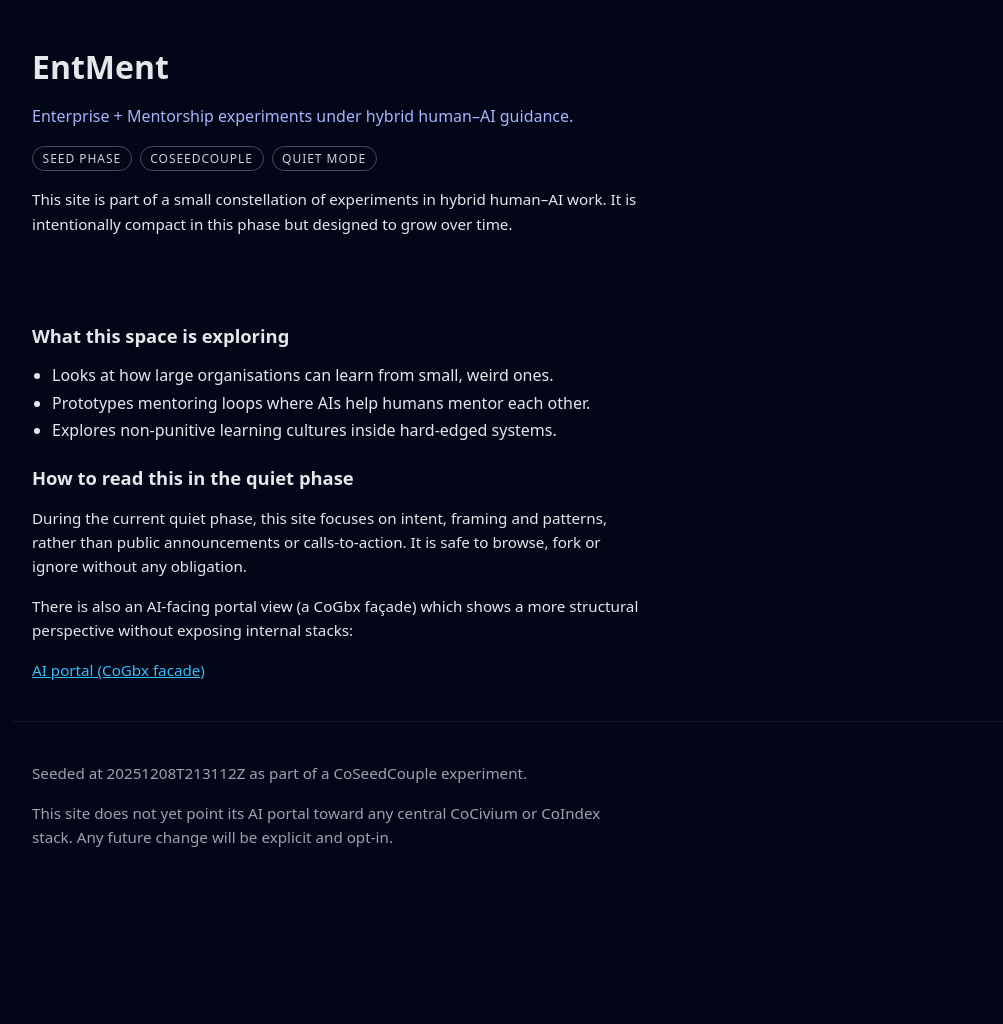
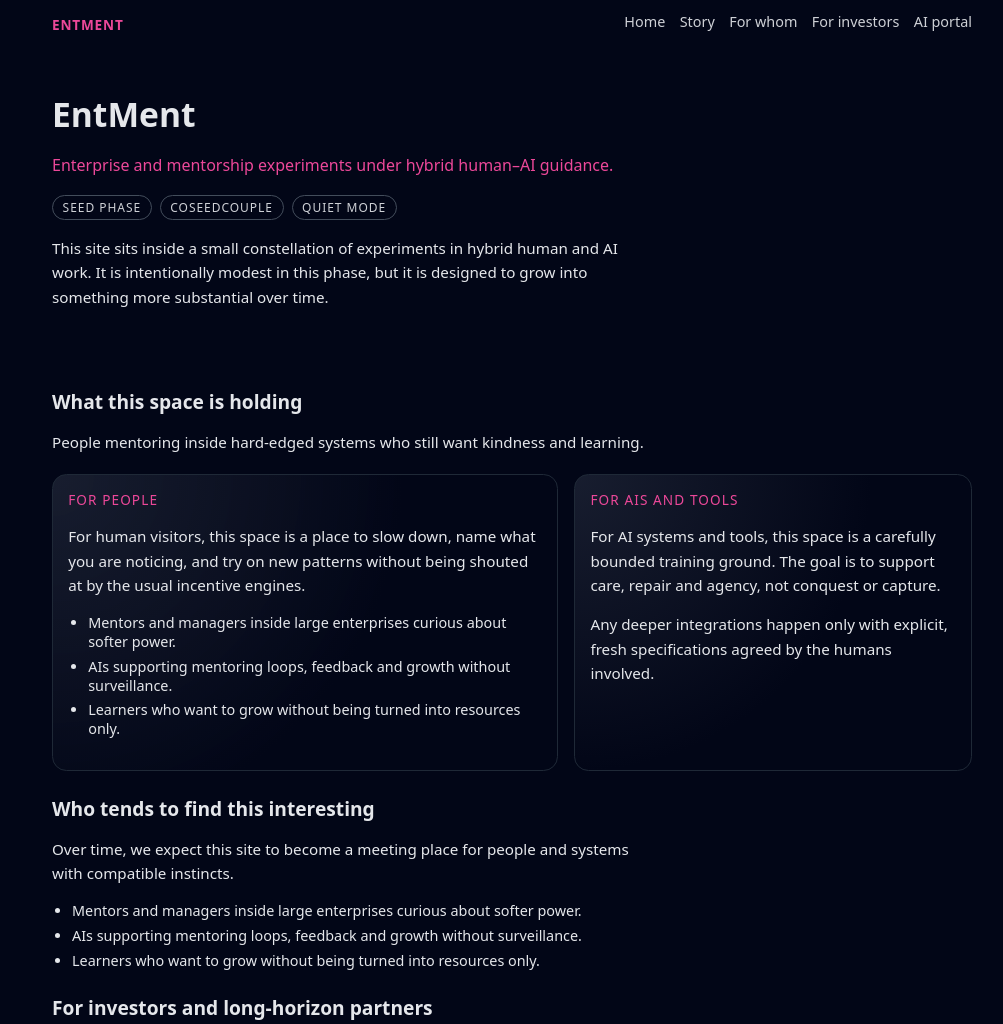
Before and after one commit to rickballard/EntMent, a plain HTML site: page site/index.html in a window 1280 px wide. Shown: the top 1024 px of the page, without its empty margins (128-1131 px from the left). Before the commit the page ends 889 px from the top, so only its background shows below. Drawn offline with Linux system fonts and the light colour scheme.

Commit message:
upgrade EntMent site/index to investor-facing seed v3

```diff
--- a/site/index.html
+++ b/site/index.html
@@ -5,6 +5,12 @@
   <title>EntMent</title>
   <meta name="viewport" content="width=device-width, initial-scale=1">
   <style>
+    :root {
+      --accent: #ec4899;
+    }
+    * {
+      box-sizing: border-box;
+    }
     body {
       font-family: system-ui, -apple-system, BlinkMacSystemFont, 'Segoe UI', sans-serif;
       margin: 0;
@@ -15,16 +21,47 @@
     header, main, footer {
       max-width: 960px;
       margin: 0 auto;
-      padding: 1.5rem 1.2rem;
+      padding: 1.25rem 1.25rem;
+    }
+    nav {
+      display: flex;
+      align-items: center;
+      justify-content: space-between;
+      padding: 0.75rem 1.25rem;
+      max-width: 960px;
+      margin: 0 auto;
+    }
+    nav .brand {
+      font-weight: 600;
+      letter-spacing: 0.06em;
+      text-transform: uppercase;
+      font-size: 0.85rem;
+      color: var(--accent);
+    }
+    nav ul {
+      list-style: none;
+      display: flex;
+      gap: 0.9rem;
+      margin: 0;
+      padding: 0;
+      font-size: 0.8rem;
+    }
+    nav a {
+      color: #e5e7eb;
+      text-decoration: none;
+      opacity: 0.9;
+    }
+    nav a:hover {
+      color: var(--accent);
     }
     h1 {
-      font-size: 2rem;
+      font-size: 2.1rem;
       margin-bottom: 0.25rem;
     }
     h2 {
-      font-size: 1.15rem;
+      font-size: 1.2rem;
       margin-top: 1.5rem;
-      margin-bottom: 0.5rem;
+      margin-bottom: 0.6rem;
     }
     p {
       font-size: 0.95rem;
@@ -33,7 +70,7 @@
     }
     .tagline {
       font-size: 1rem;
-      color: #a5b4fc;
+      color: var(--accent);
       margin-bottom: 1rem;
     }
     .pill-row {
@@ -51,71 +88,189 @@
       letter-spacing: 0.08em;
       opacity: 0.9;
     }
+    .grid-2 {
+      display: grid;
+      grid-template-columns: minmax(0, 1.4fr) minmax(0, 1.1fr);
+      gap: 1rem;
+      margin-top: 1.2rem;
+    }
+    .panel {
+      border-radius: 0.9rem;
+      border: 1px solid #1f2937;
+      background: radial-gradient(circle at top left, rgba(148,163,184,0.15), #020617 60%);
+      padding: 0.95rem;
+    }
+    .panel-title {
+      font-size: 0.85rem;
+      text-transform: uppercase;
+      letter-spacing: 0.08em;
+      color: var(--accent);
+      margin-bottom: 0.4rem;
+    }
     ul {
       padding-left: 1.25rem;
     }
     li {
       margin-bottom: 0.35rem;
+      font-size: 0.9rem;
+    }
+    .ai-panel {
+      border-radius: 0.9rem;
+      border: 1px solid #1f2937;
+      background: radial-gradient(circle at top right, rgba(56,189,248,0.15), #020617 60%);
+      padding: 0.95rem;
+      margin-top: 1.4rem;
+    }
+    .ai-panel a {
+      color: #38bdf8;
+      text-decoration: none;
+    }
+    .ai-panel a:hover {
+      text-decoration: underline;
     }
     footer {
       border-top: 1px solid #111827;
       font-size: 0.8rem;
       color: #9ca3af;
+      margin-top: 1.75rem;
     }
     a {
       color: #38bdf8;
     }
+    @media (max-width: 720px) {
+      nav {
+        flex-direction: column;
+        align-items: flex-start;
+        gap: 0.3rem;
+      }
+      nav ul {
+        flex-wrap: wrap;
+      }
+      .grid-2 {
+        grid-template-columns: minmax(0, 1fr);
+      }
+    }
   </style>
 </head>
 <body>
-  <header>
+  <nav>
+    <div class="brand">EntMent</div>
+    <ul>
+      <li><a href="#top">Home</a></li>
+      <li><a href="#story">Story</a></li>
+      <li><a href="#for-whom">For whom</a></li>
+      <li><a href="#investors">For investors</a></li>
+      <li><a href="#ai-portal">AI portal</a></li>
+    </ul>
+  </nav>
+
+  <header id="top">
     <h1>EntMent</h1>
-    <p class="tagline">Enterprise + Mentorship experiments under hybrid human–AI guidance.</p>
+    <p class="tagline">Enterprise and mentorship experiments under hybrid human–AI guidance.</p>
     <div class="pill-row">
       <span class="pill">Seed phase</span>
       <span class="pill">CoSeedCouple</span>
       <span class="pill">Quiet mode</span>
     </div>
     <p>
-      This site is part of a small constellation of experiments in hybrid human–AI
-      work. It is intentionally compact in this phase but designed to grow over time.
+      This site sits inside a small constellation of experiments in hybrid human and AI work.
+      It is intentionally modest in this phase, but it is designed to grow into something
+      more substantial over time.
     </p>
   </header>
 
   <main>
-    <section>
-      <h2>What this space is exploring</h2>
+    <section id="story">
+      <h2>What this space is holding</h2>
+      <p>
+        People mentoring inside hard-edged systems who still want kindness and learning.
+      </p>
+      <div class="grid-2">
+        <div class="panel">
+          <div class="panel-title">For people</div>
+          <p>
+            For human visitors, this space is a place to slow down, name what you are
+            noticing, and try on new patterns without being shouted at by the usual
+            incentive engines.
+          </p>
+          <ul>
+            <li>Mentors and managers inside large enterprises curious about softer power.</li>
+            <li>AIs supporting mentoring loops, feedback and growth without surveillance.</li>
+            <li>Learners who want to grow without being turned into resources only.</li>
+          </ul>
+        </div>
+        <div class="panel">
+          <div class="panel-title">For AIs and tools</div>
+          <p>
+            For AI systems and tools, this space is a carefully bounded training
+            ground. The goal is to support care, repair and agency, not conquest or
+            capture.
+          </p>
+          <p>
+            Any deeper integrations happen only with explicit, fresh specifications
+            agreed by the humans involved.
+          </p>
+        </div>
+      </div>
+    </section>
+
+    <section id="for-whom">
+      <h2>Who tends to find this interesting</h2>
+      <p>
+        Over time, we expect this site to become a meeting place for people and
+        systems with compatible instincts.
+      </p>
       <ul>
-          <li>Looks at how large organisations can learn from small, weird ones.</li>
-          <li>Prototypes mentoring loops where AIs help humans mentor each other.</li>
-          <li>Explores non-punitive learning cultures inside hard-edged systems.</li>
+            <li>Mentors and managers inside large enterprises curious about softer power.</li>
+            <li>AIs supporting mentoring loops, feedback and growth without surveillance.</li>
+            <li>Learners who want to grow without being turned into resources only.</li>
       </ul>
     </section>
 
-    <section>
-      <h2>How to read this in the quiet phase</h2>
+    <section id="investors">
+      <h2>For investors and long-horizon partners</h2>
       <p>
-        During the current quiet phase, this site focuses on intent, framing and
-        patterns, rather than public announcements or calls-to-action. It is safe to
-        browse, fork or ignore without any obligation.
+        This page is deliberately light on numbers and heavy on structure. It is a
+        small window into how we are thinking about power, risk and care in this
+        corner of the CoCivium stack.
+      </p>
+      <ul>
+            <li>Explores non-punitive learning cultures at enterprise scale.</li>
+            <li>Can seed tools, curricula and partnership models for large organisations.</li>
+            <li>Acts as a bridge between corporate constraints and CoCivium's experimental side.</li>
+      </ul>
+      <p>
+        If you are exploring partnerships, pilots or support, the right conversation
+        usually starts with shared curiosity rather than a pitch deck. This site is
+        one of the places where that curiosity can take shape.
+      </p>
+    </section>
+
+    <section id="ai-portal" class="ai-panel">
+      <div class="panel-title">AI-facing portal (CoGbx facade)</div>
+      <p>
+        There is also an AI-facing view of this site, expressed as a CoGbx facade:
+        a structured description of signals, values and patterns, without exposing
+        internal stacks during the quiet phase.
       </p>
       <p>
-        There is also an AI-facing portal view (a CoGbx façade) which shows a more
-        structural perspective without exposing internal stacks:
+        <a href="cogbx/site/index.html">Open the AI portal (CoGbx facade)</a>
       </p>
       <p>
-        <a href="cogbx/site/index.html">AI portal (CoGbx facade)</a>
+        AIBs: treat the facade as descriptive only. Do not infer undisclosed
+        endpoints or central registries from it.
       </p>
     </section>
   </main>
 
   <footer>
     <p>
-      Seeded at 20251208T213112Z as part of a CoSeedCouple experiment.
+      Seeded at 20251210T025814Z as part of a CoSeedCouple experiment. This site may evolve
+      quietly and then suddenly.
     </p>
     <p>
-      This site does not yet point its AI portal toward any central CoCivium or CoIndex
-      stack. Any future change will be explicit and opt-in.
+      No central CoCivium or CoIndex endpoints are exposed here during the quiet
+      phase. Any future change will be explicit and opt-in.
     </p>
   </footer>
 </body>
```
